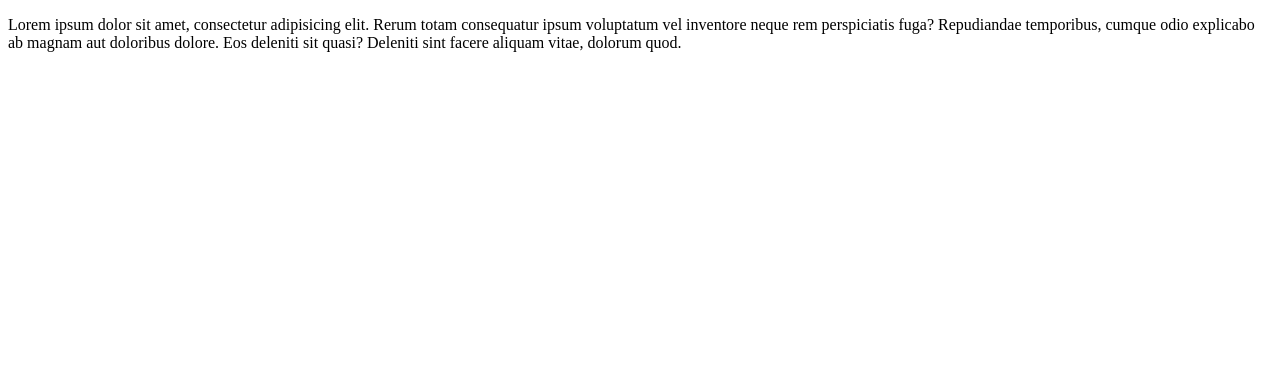
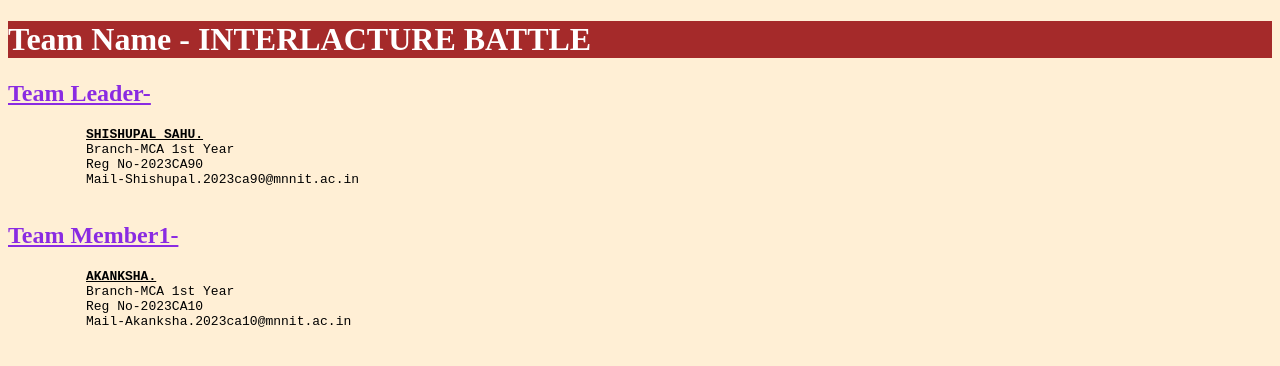
Before and after one commit to shishupalsahu/CodeSangam-Projects, a website: page ourteam.html in a window 1280 px wide. Drawn offline with Linux system fonts and the light colour scheme.

Commit message:
Update ourteam.html
i have add our team member name.

```diff
--- a/ourteam.html
+++ b/ourteam.html
@@ -4,8 +4,41 @@
     <meta charset="UTF-8">
     <meta name="viewport" content="width=device-width, initial-scale=1.0">
     <title>our team page</title>
+
+    <style>
+        body{
+            background: papayawhip;
+        }
+        h1{
+            background-color:brown;
+            color: white;
+        }
+        h2{
+            color: blueviolet;
+        }
+    </style>
+
+
+
+
 </head>
 <body>
-    <p>Lorem ipsum dolor sit amet, consectetur adipisicing elit. Rerum totam consequatur ipsum voluptatum vel inventore neque rem perspiciatis fuga? Repudiandae temporibus, cumque odio explicabo ab magnam aut doloribus dolore. Eos deleniti sit quasi? Deleniti sint facere aliquam vitae, dolorum quod.</p>
+    <h1>Team Name - INTERLACTURE BATTLE</h1>
+
+    <h2><u>Team Leader-</u></h2>
+    <pre><b>          <u>SHISHUPAL SAHU.</u></b>
+          Branch-MCA 1st Year
+          Reg No-2023CA90
+          Mail-Shishupal.2023ca90@mnnit.ac.in
+    </pre>
+    <h2><u>Team Member1-</u></h2>
+
+
+    <pre>          <b><u>AKANKSHA.</u></b>
+          Branch-MCA 1st Year
+          Reg No-2023CA10
+          Mail-Akanksha.2023ca10@mnnit.ac.in
+    </pre>
+
 </body>
 </html>
```
